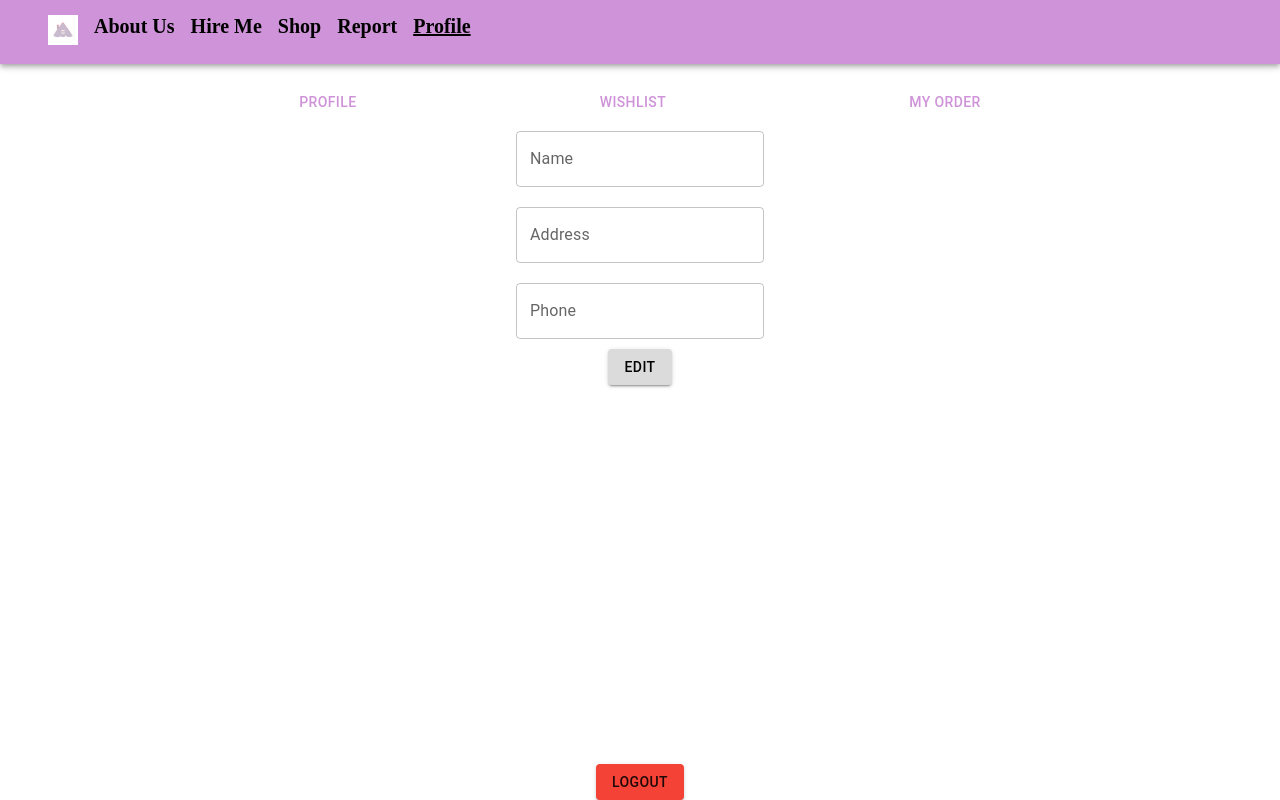
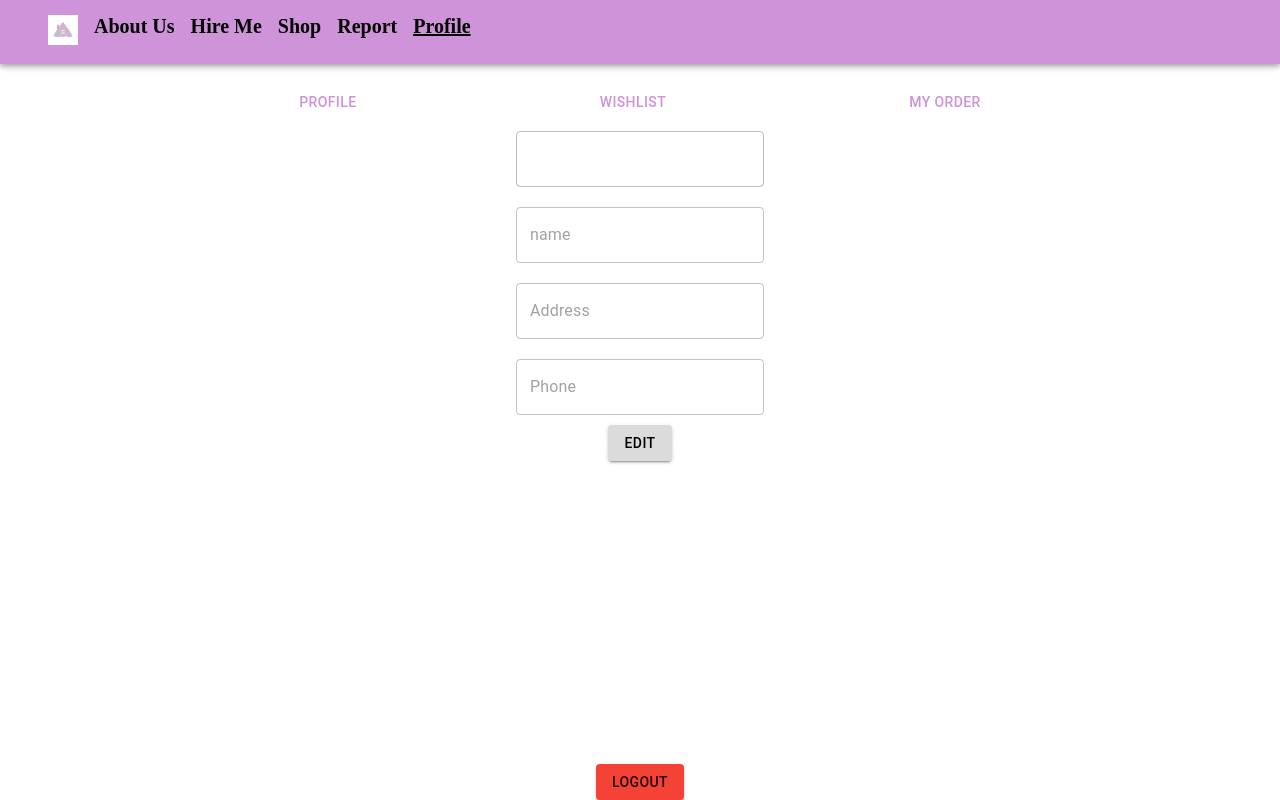
Before and after one commit to dwissaaj/house.in, a React (Create React App) app: page /profile/personalInfo in a window 1280 px wide. Built offline with nearby package versions, Linux system fonts and the light colour scheme; no server answers; sample sign-in values are in the browser's storage.

Commit message:
add form in profile

```diff
--- a/src/App.js
+++ b/src/App.js
@@ -14,6 +14,7 @@ import SingleProducts from './Components/SingleProducts';
 import Information from './Pages/Profile/Information';
 import MyOrder from './Pages/Profile/MyOrder';
 import Wishlist from './Pages/Profile/Wishlist';
+import Edit from './Pages/Profile/Edit';
 
 
 
@@ -30,7 +31,9 @@ function App() {
       <Route path='products/:id' element={<SingleProducts/>}/>
       <Route path='report' element={<Report/>}/>
       <Route path='profile' element={<Require><Profile/></Require>}>
-        <Route index path='personalInfo' element={<Require><Information/></Require>}/>
+        <Route path='personalInfo' element={<Require><Information/></Require>}>
+          <Route path='edit' element={<Require><Edit/></Require>} />
+        </Route>
         <Route path='wishlist' element={<Require><Wishlist/></Require>}/>
         <Route path='my-order' element={<Require><MyOrder/></Require>}/>
       </Route>
--- a/src/Pages/Login.js
+++ b/src/Pages/Login.js
@@ -27,9 +27,9 @@ const Login = () => {
         .then(req => {
           auth.login(req.data.user.username)
           setCookie('jwt',req.data.jwt)
+          setCookie('email',req.data.user.email)
           window.localStorage.setItem("isLoggedIn",JSON.stringify(user))
           navigate("/")
-
         })
         .catch(err => {
           console.log(err)
--- /dev/null
+++ b/src/Pages/Profile/Edit.js
@@ -0,0 +1,7 @@
+const Edit = () => {
+  return (
+    <p>jkhsdfjkadshajks</p>
+   );
+}
+
+export default Edit;
--- a/src/Pages/Profile/Information.js
+++ b/src/Pages/Profile/Information.js
@@ -1,20 +1,59 @@
-import { Button,TextField,Grid } from "@mui/material";
+import { Button,TextField,Grid,InputLabel, Typography } from "@mui/material";
 import { useFormik } from 'formik';
 import getCookie from "../../config/getCookie";
 import { config } from "../../config/Constants";
+import axios from 'axios'
+import {Link, Outlet} from 'react-router-dom'
+import { useState, useEffect  } from "react";
+
 const Information = () => {
-  const cookies = getCookie('jwt')
+  const cookie = getCookie('jwt')
+  const emailCookie = getCookie('email')
   const url = config.url.STRAPI_URL
+  const [email,setEmail] = useState('')
+  const [id,setId] = useState('')
+  const [data,setData] = useState([])
   const formik = useFormik({
     initialValues: {
       name: '',
       address: '',
-      phone: '',
+      phone : ''
     },
-    onSubmit: values => {
-      alert(JSON.stringify(values, null, 2));
-    },
-  });
+    onSubmit: async values => {
+      await axios.put(
+        `${url}/api/users?populate=*&filters[id][$eq]=${id}`,
+        {
+          headers :{
+            Authorization : `Bearer ${cookie}`
+          }
+        }
+      )
+      .then(req => {
+        console.log(req)
+      })
+      }})
+  // USE EFFECT TO FETCH DATA
+  useEffect(() => {
+    axios.get(`${url}/api/users?populate=*&filters[email][$eq]=${emailCookie}`,
+    {
+      headers :{
+        Authorization : `Bearer ${cookie}`
+      }
+    }
+    )
+    .then(req => {
+      setData(req)
+      setEmail(req.data[0].email)
+      setId(req.data[0].id)
+
+
+    })
+    .catch(err => {
+      console.log(err)
+    })
+  },[])
+  console.log(email)
+  console.log(id)
   return (
   <>
     <form onSubmit={formik.handleSubmit}>
@@ -27,7 +66,16 @@ const Information = () => {
          id="name"
          name="name"
          type="text"
-         label='Name'
+         placeholder={`${email}`}
+         onChange={formik.handleChange}
+         disabled={true}
+       />
+       <TextField
+        sx={{margin:'10px'}}
+         id="name"
+         name="name"
+         type="text"
+         placeholder='name'
          onChange={formik.handleChange}
          value={formik.values.name}
        />
@@ -36,7 +84,7 @@ const Information = () => {
          id="address"
          name="address"
          type="text"
-         label='Address'
+         placeholder='Address'
          onChange={formik.handleChange}
          value={formik.values.address}
        />
@@ -45,14 +93,17 @@ const Information = () => {
          id="phone"
          name="phone"
          type="tel"
-         label='Phone'
+         placeholder='Phone'
          onChange={formik.handleChange}
          value={formik.values.phone}
        />
-       <Button color='grey' variant='contained' type="submit">Edit</Button>
+
+          <Button type="submit" color='grey' variant='contained'>Edit</Button>
+
        </Grid>
-
+       <Typography>{email}</Typography>
      </form>
+     <Outlet/>
   </>
    );
 }
--- a/src/config/setCookie.js
+++ b/src/config/setCookie.js
@@ -1,7 +1,7 @@
 import Cookie from 'js-cookie'
 
-const setCookie = (cookiesname,jwt) => {
-  Cookie.set(cookiesname,jwt,{
+const setCookie = (cookiesname,value) => {
+  Cookie.set(cookiesname,value,{
     expires : 30,
     sameSite:'strict',
     path:'/'
```
